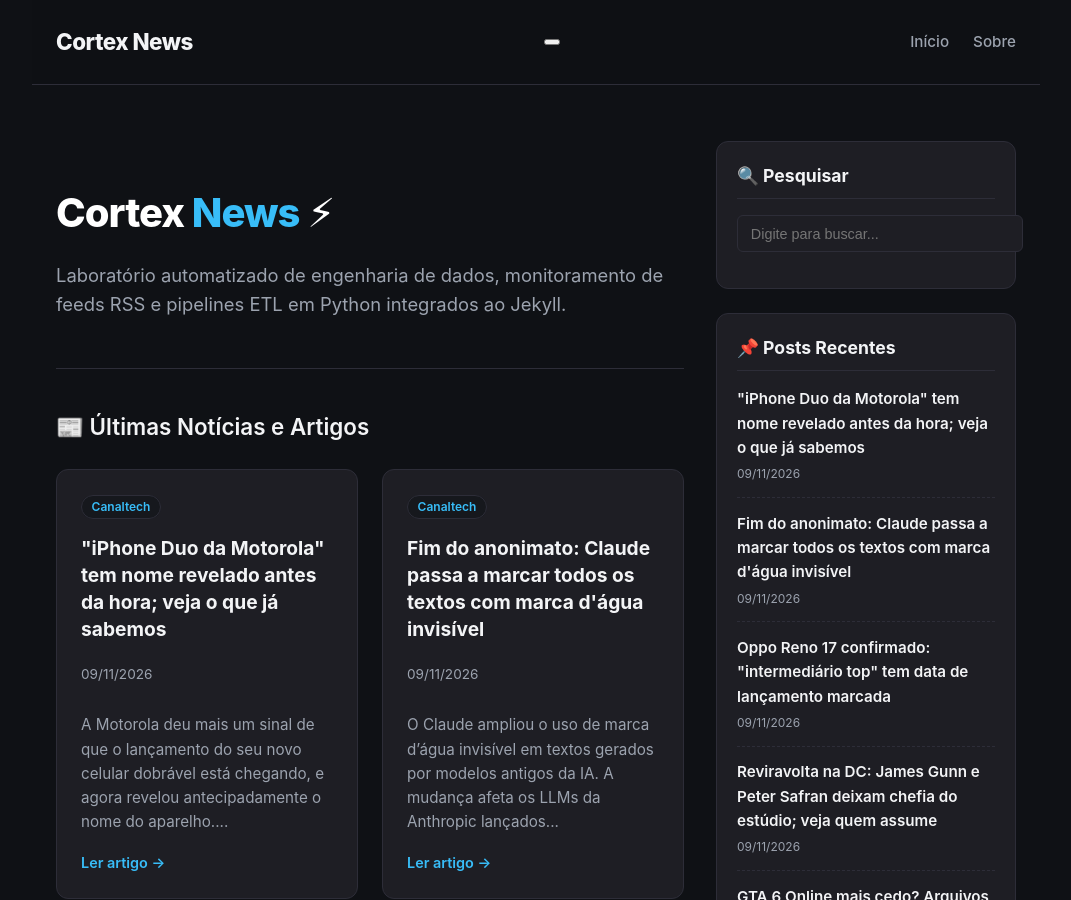
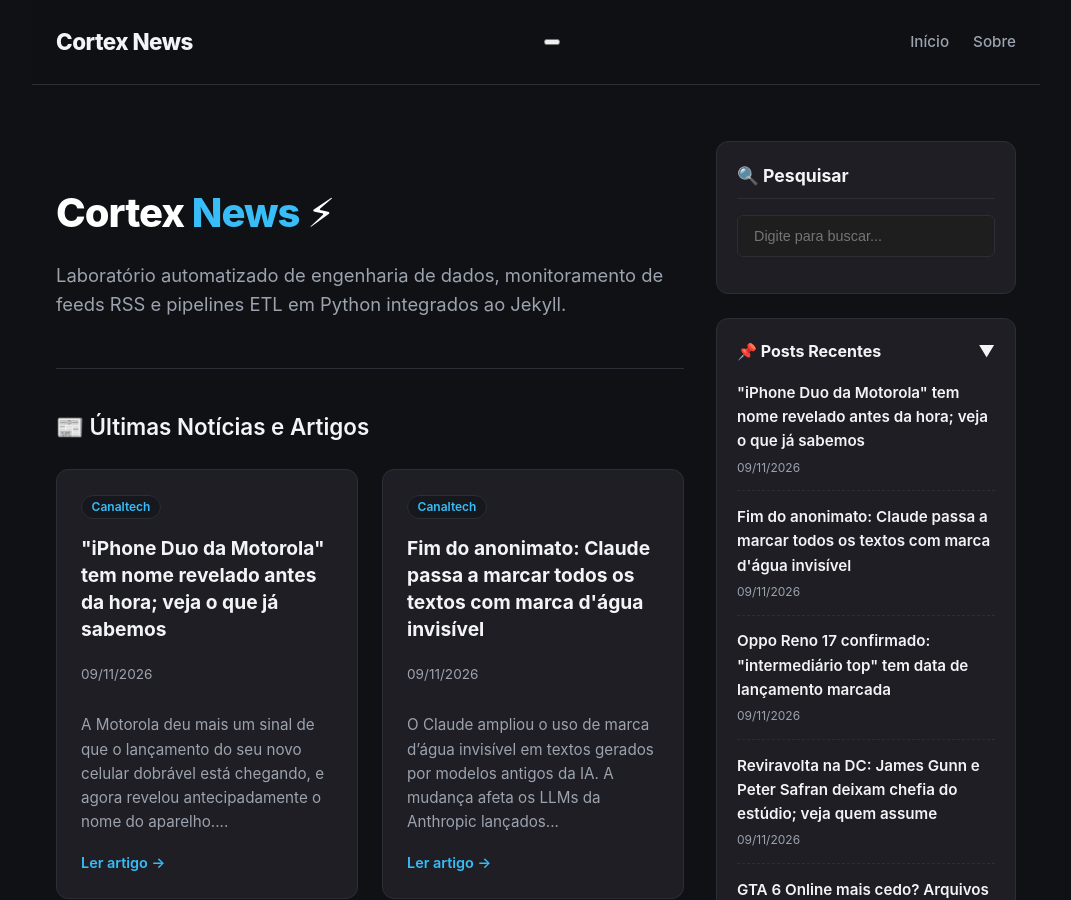
Before and after one commit to connectlab1/cortex-news, a Jekyll site: the page built from index.html, in a window 1280 px wide and 900 px high. Shown: the whole window, without its empty margins (104-1175 px from the left). Built offline with Jekyll 4.4.1, drawn with Linux system fonts in a browser that asks for light colours; comment, search, counter and statistics services are not loaded.

```diff
--- a/_includes/search-component.html
+++ b/_includes/search-component.html
@@ -1,16 +1,15 @@
 <div class="sidebar-widget">
   <h3>🔍 Pesquisar</h3>
-  <div class="search-container" style="margin-top: 0.5rem;">
+  <div class="search-container" style="margin-top: 0.75rem;">
     <input
       type="text"
       id="search-input"
       data-search-json="{{ '/search.json' | relative_url }}"
       placeholder="Digite para buscar..."
-      style="width: 100%; padding: 0.6rem 0.8rem; font-size: 0.9rem; border: 1px solid var(--border-color, #ccc); border-radius: 6px; background: var(--bg-card, #fff); color: var(--text-main, #333);"
+      style="width: 100%; box-sizing: border-box; padding: 0.75rem 1rem; font-size: 0.9rem; border: 1px solid var(--border-color, #333); border-radius: 6px; background: var(--bg-input, #1e1e1e); color: var(--text-main, #fff);"
     >
   </div>
   <div id="search-results" style="margin-top: 1rem; display: flex; flex-direction: column; gap: 0.8rem;"></div>
 </div>
 
-<!-- Importação do script modularizado de busca -->
 <script src="{{ '/assets/js/search.js' | relative_url }}"></script>
--- a/_includes/sidebar.html
+++ b/_includes/sidebar.html
@@ -2,9 +2,14 @@
   <!-- Widget de Pesquisa integrado no topo da barra lateral -->
   {% include search-component.html %}
 
+  <!-- Widget de Posts Recentes Colapsável -->
   <div class="sidebar-widget">
-    <h3>📌 Posts Recentes</h3>
-    <ul class="sidebar-posts-list">
+    <details open>
+      <summary style="cursor: pointer; font-weight: bold; list-style: none; display: flex; justify-content: space-between; align-items: center;">
+        <span>📌 Posts Recentes</span>
+        <span class="toggle-icon">▼</span>
+      </summary>
+      <ul class="sidebar-posts-list" style="margin-top: 1rem;">
         {% for post in site.posts limit:5 %}
           <li>
             <a href="{{ post.url | relative_url }}">{{ post.title }}</a>
@@ -12,16 +17,23 @@
           </li>
         {% endfor %}
       </ul>
+    </details>
   </div>
 
+  <!-- Widget de Categorias Colapsável -->
   <div class="sidebar-widget">
-    <h3>🏷️ Categorias</h3>
-    <div class="sidebar-tags">
+    <details open>
+      <summary style="cursor: pointer; font-weight: bold; list-style: none; display: flex; justify-content: space-between; align-items: center;">
+        <span>🏷️ Categorias</span>
+        <span class="toggle-icon">▼</span>
+      </summary>
+      <div class="sidebar-tags" style="margin-top: 1rem;">
         {% for category in site.categories %}
           <a href="{{ '/' | relative_url }}#{{ category.first | slugify }}" class="category-badge">
             {{ category.first }} ({{ category.last.size }})
           </a>
         {% endfor %}
       </div>
+    </details>
   </div>
 </aside>
```
Lines whose indentation alone changed are shown as unchanged.
